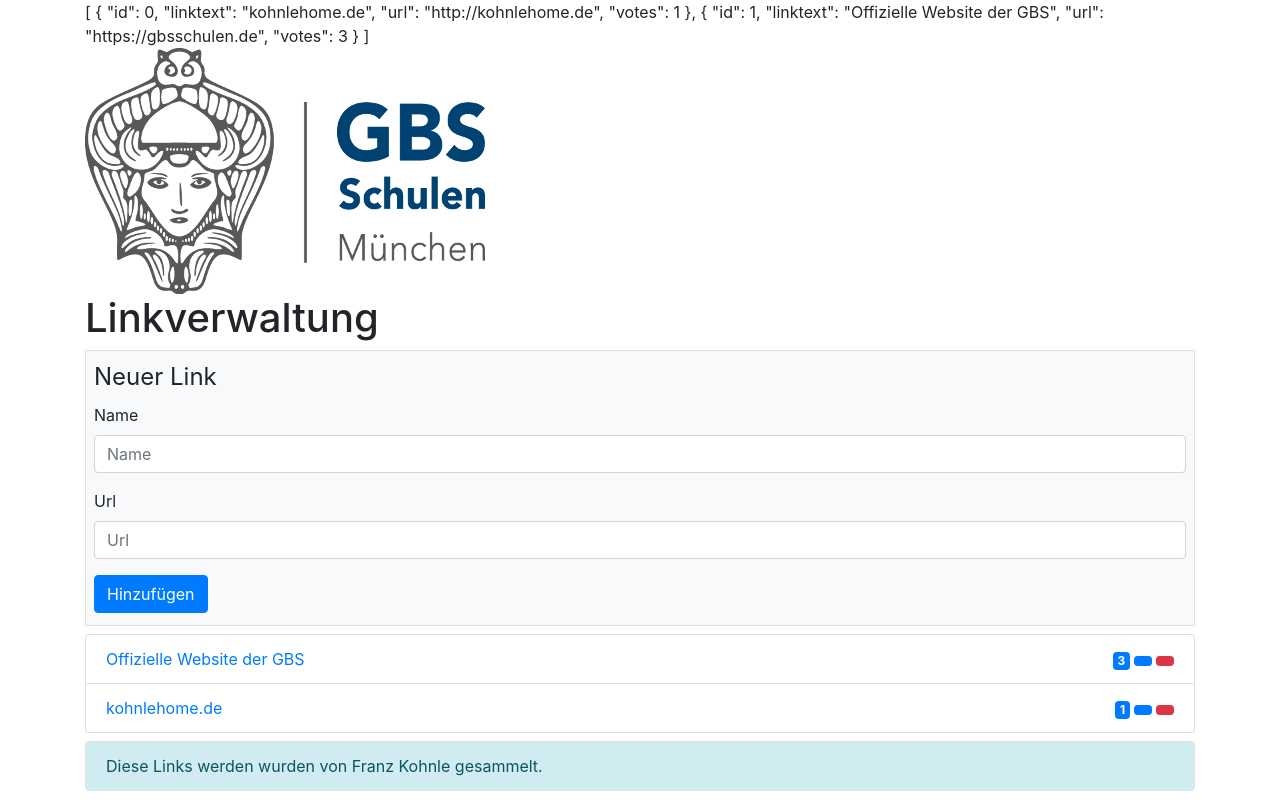
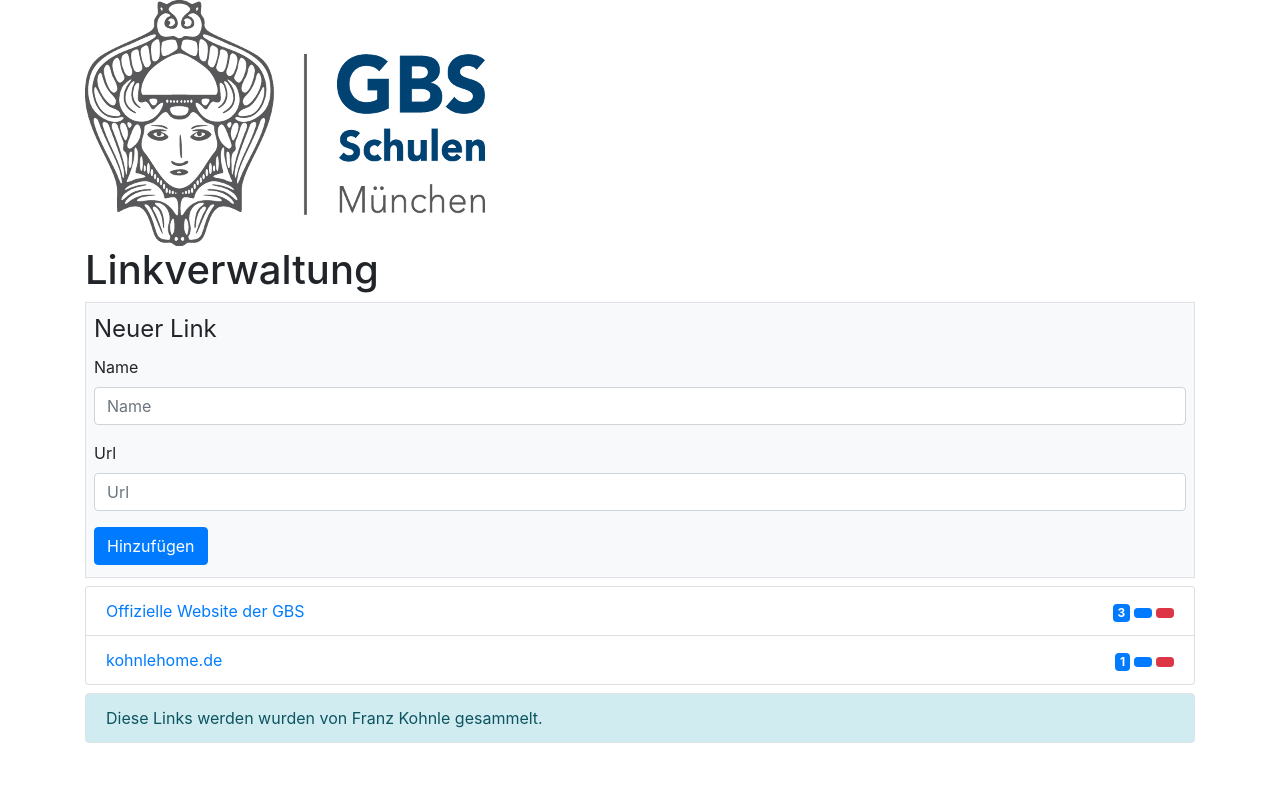
Before and after one commit to meisterk/linkverwaltung2, a Vue app: page / in a window 1280 px wide. Built offline with nearby package versions, Linux system fonts and the light colour scheme; some icons are missing.

Commit message:
Move methods

```diff
--- a/src/App.vue
+++ b/src/App.vue
@@ -1,9 +1,8 @@
 <template>
   <div class="container">
-    {{ this.$store.getters.links.default }}
     <MyHeader />
     <main>
-      <MyForm @hinzufuegen="hinzufuegen" />
+      <MyForm />
       <ul class="list-group">
         <li
           class="list-group-item d-flex justify-content-between"
@@ -68,19 +67,7 @@ export default {
     };
   },
   computed: {
-    maxId() {
-      let maximum = -1;
-      if (this.links.length > 0) {
-        maximum = this.links[0].id;
-        for (let i = 1; i < this.links.length; i++) {
-          const aktuellerLink = this.links[i];
-          if (aktuellerLink.id > maximum) {
-            maximum = aktuellerLink.id;
-          }
-        }
-      }
-      return maximum;
-    },
+
   },
   methods: {
     upvote(id) {
@@ -103,39 +90,12 @@ export default {
         return link2.votes - link1.votes;
       });
     },
-    laden() {
-      if (localStorage.getItem("links")) {
-        const linksString = localStorage.getItem("links");
-        this.links = JSON.parse(linksString);
-      } else {
-        this.links = [
-          {
-            id: 0,
-            linktext: "kohnlehome.de",
-            url: "http://kohnlehome.de",
-            votes: 1,
-          },
-          {
-            id: 1,
-            linktext: "Offizielle Website der GBS",
-            url: "https://gbsschulen.de",
-            votes: 3,
-          },
-        ];
-      }
-    },
-    speichern() {
-      const linksString = JSON.stringify(this.links);
-      localStorage.setItem("links", linksString);
-    },
-    hinzufuegen(newLink) {
-      newLink.id = this.maxId + 1;
-      this.links.push(newLink);
-      this.speichern();
-    },
+
+
+
   },
   mounted() {
-    this.laden();
+    this.$store.dispatch('laden');
     this.sortieren();
   },
 };
--- a/src/store/index.js
+++ b/src/store/index.js
@@ -16,15 +16,52 @@ export default createStore({
           url: "https://gbsschulen.de",
           votes: 3,
         },
-      ]
+      ],
+      data: [],
     }
   },
   getters: {
     links: (state) => state.links,
   },
   mutations: {
+    setLinks(state, value) {
+      state.links.data = value;
+    },
   },
   actions: {
+    speichern() {
+      const linksString = JSON.stringify(this.state.links.data);
+      localStorage.setItem("links", linksString);
+    },
+
+    laden() {
+      if (localStorage.getItem("links")) {
+        const linksString = localStorage.getItem("links");
+        this.state.links.data = JSON.parse(linksString);
+      } else {
+        this.state.links.data = this.state.links.default;
+      }
+    },
+
+    hinzufuegen(newLink) {
+      newLink.id = this.maxId + 1;
+      this.state.links.data.push(newLink);
+      this.speichern();
+    },
+
+    maxId() {
+      let maximum = -1;
+      if (this.state.links.data.length > 0) {
+        maximum = this.state.links.data[0].id;
+        for (let i = 1; i < this.state.links.data.length; i++) {
+          const aktuellerLink = this.state.links.data[i];
+          if (aktuellerLink.id > maximum) {
+            maximum = aktuellerLink.id;
+          }
+        }
+      }
+      return maximum;
+    },
   },
   modules: {
   }
```
